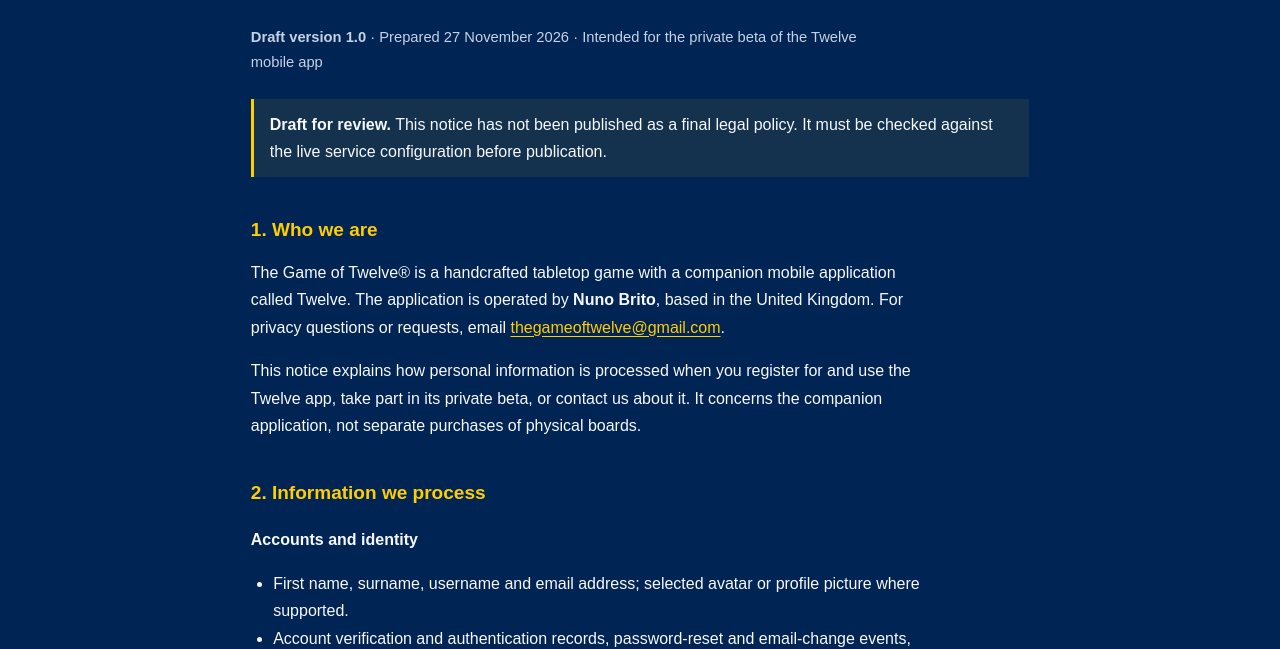
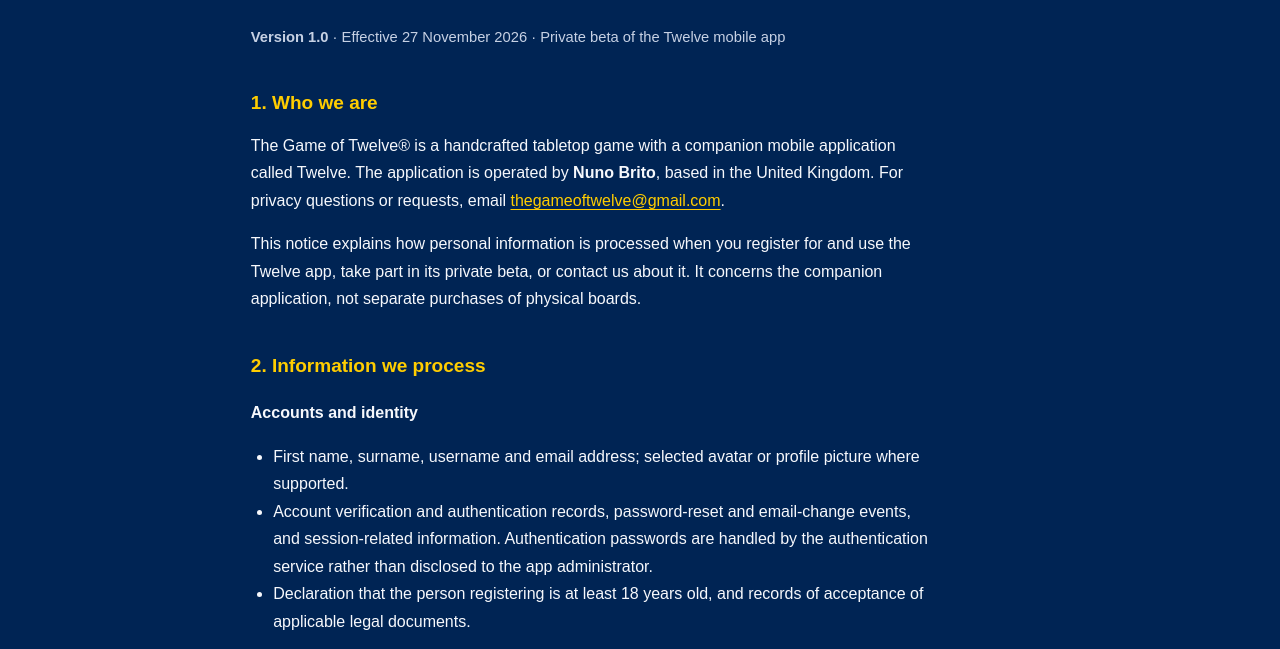
Before and after one commit to TheGameOfTwelve/twelve-legal-site, a plain HTML site: page privacy/index.html in a window 1280 px wide. Shown: the part 185-834 px from the top of the page. Drawn offline with Linux system fonts and the light colour scheme.

Commit message:
Finalise approved Privacy Policy for private beta

```diff
--- a/privacy/index.html
+++ b/privacy/index.html
@@ -29,8 +29,7 @@ nav{display:flex;flex-wrap:wrap;gap:1.4rem;margin-top:1rem}
   <header><a href="../">THE GAME OF TWELVE®</a></header>
   <main id="main">
 <h1>Privacy Policy</h1>
-<p class="small"><strong>Draft version 1.0</strong> · Prepared 27 November 2026 · Intended for the private beta of the Twelve mobile app</p>
-<div class="review"><strong>Draft for review.</strong> This notice has not been published as a final legal policy. It must be checked against the live service configuration before publication.</div>
+<p class="small"><strong>Version 1.0</strong> · Effective 27 November 2026 · Private beta of the Twelve mobile app</p>
 
 <h2>1. Who we are</h2>
 <p>The Game of Twelve® is a handcrafted tabletop game with a companion mobile application called Twelve. The application is operated by <strong>Nuno Brito</strong>, based in the United Kingdom. For privacy questions or requests, email <a href="mailto:thegameoftwelve@gmail.com">thegameoftwelve@gmail.com</a>.</p>
```
